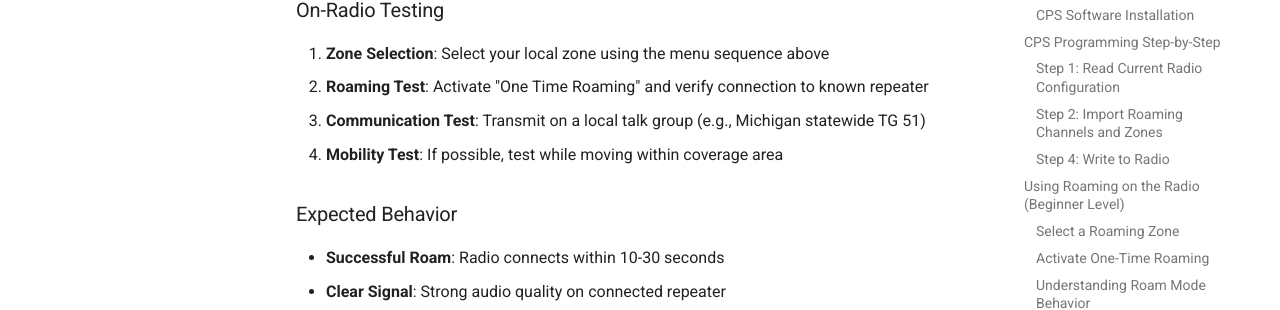
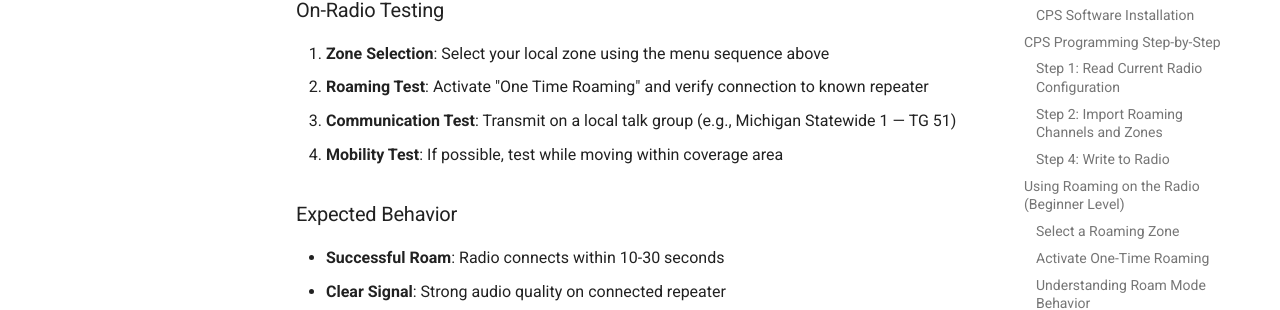
Before and after one commit to dbehnke/whocaresdocs, an MkDocs documentation site: the page built from docs/howto/anytone-roaming/index.md, in a window 1280 px wide and 900 px high, scrolled down 5663 px. Shown: the part 255-565 px from the top of the window. Built offline with MkDocs 1.6.1 and Material for MkDocs 9.7.7, drawn with Linux system fonts in a browser that asks for light colours.

Commit message:
docs(anytone): label Michigan Statewide 1 as TG 51 for clarity

```diff
--- a/docs/howto/anytone-roaming/index.md
+++ b/docs/howto/anytone-roaming/index.md
@@ -211,7 +211,7 @@ To exit roam mode and return to regular radio functions:
 ### On-Radio Testing
 1. **Zone Selection**: Select your local zone using the menu sequence above
 2. **Roaming Test**: Activate "One Time Roaming" and verify connection to known repeater
-3. **Communication Test**: Transmit on a local talk group (e.g., Michigan statewide TG 51)
+3. **Communication Test**: Transmit on a local talk group (e.g., Michigan Statewide 1 — TG 51)
 4. **Mobility Test**: If possible, test while moving within coverage area
 
 ### Expected Behavior
```
